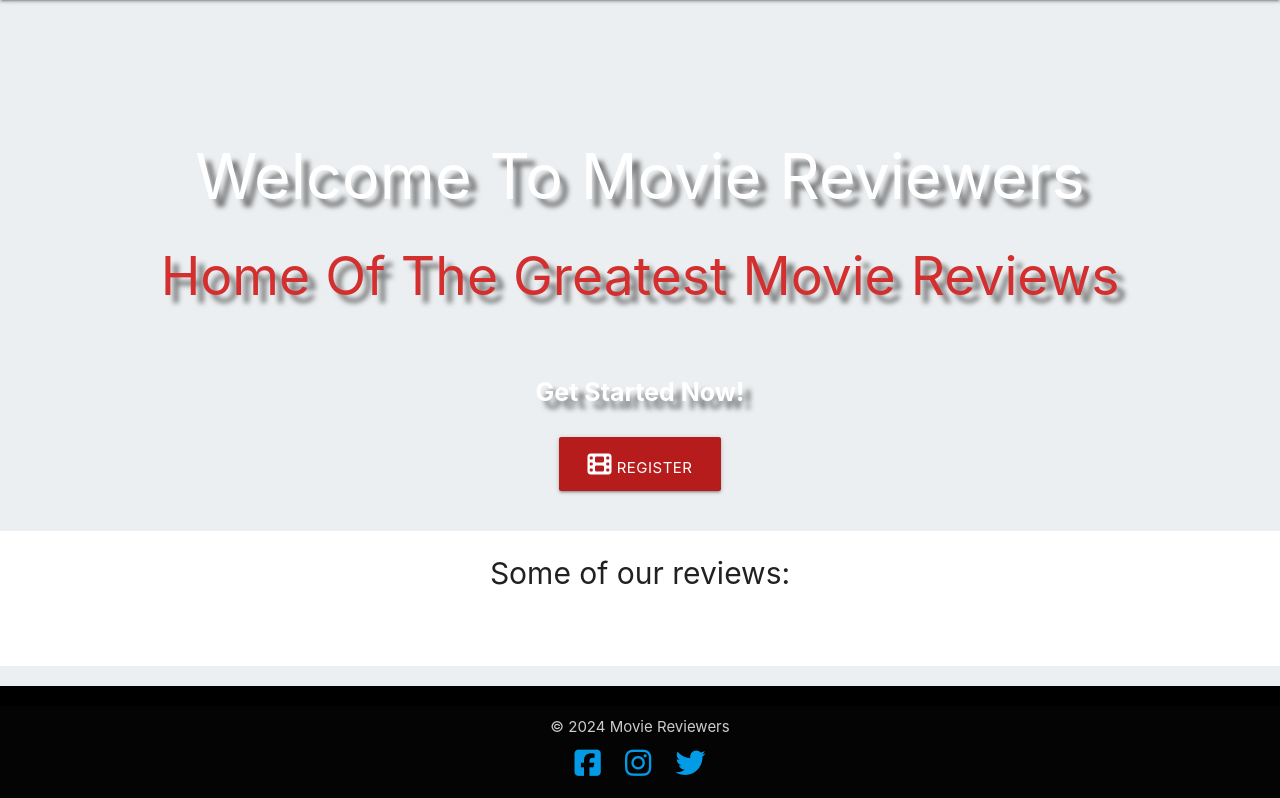
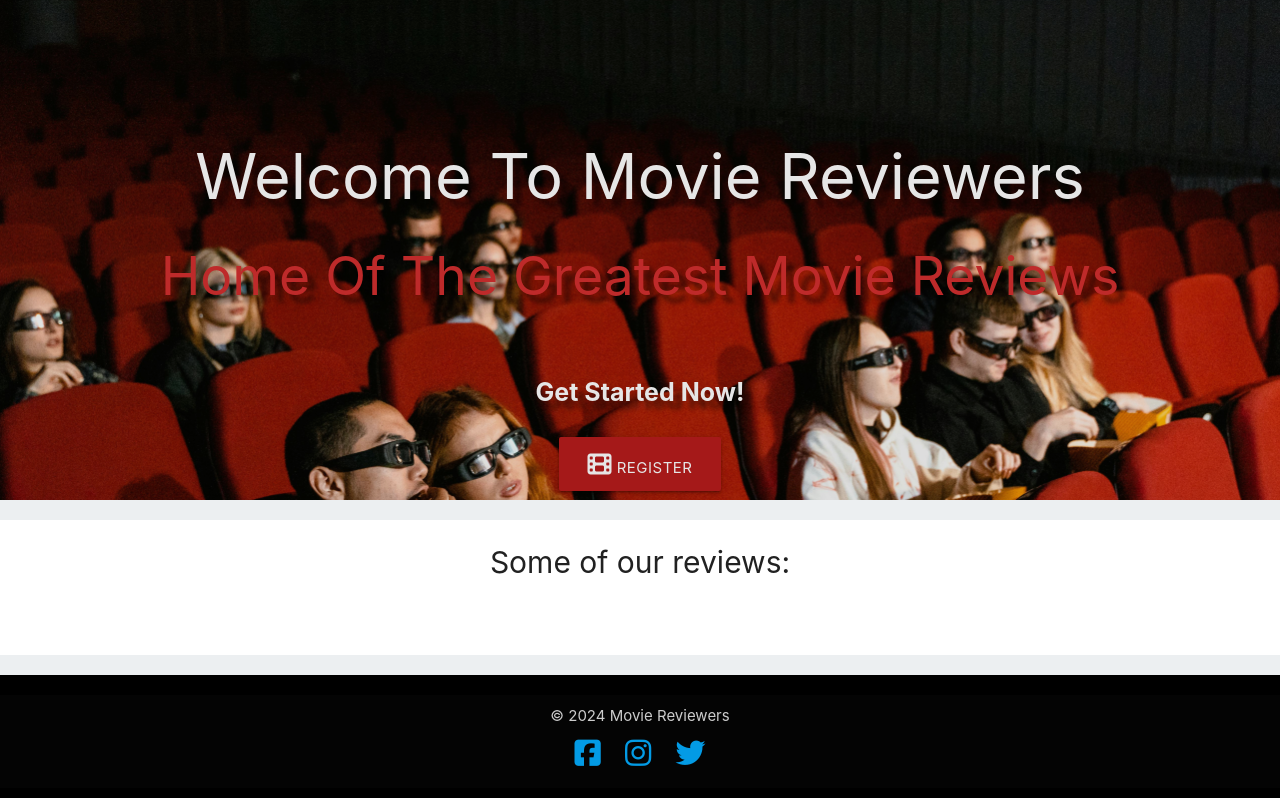
Before and after one commit to toddnedwards/milestone-3-project-movie-reviewer, a Flask app: page / in a window 1280 px wide. Shown: the part 64-862 px from the top of the page. After the commit the page ends 830 px from the top, so only its background shows below. Run offline with Flask 3, Linux system fonts and the light colour scheme; data that the repository does not hold is empty; some libraries are stand-ins or nearby versions.

Commit message:
background image resized and registration button now inside background image area

```diff
--- a/static/css/style.css
+++ b/static/css/style.css
@@ -78,7 +78,23 @@ h1, h2, h3 {
     background-size: cover!important;
 }
 
+.index-background-img {
+    position: relative;
+    filter: brightness(90%);
+    box-sizing: border-box!important;
+    max-width: 100%!important;
+    height: 500px!important;
+    background-image: url('/static/images/background-image-cropped.jpg')!important;
+    background-repeat: no-repeat!important;
+    background-position: center!important;
+    background-size: cover!important;
+}
+
 .reviews-heading-text {
     background-color: rgba(0, 0, 0, 0.7);
     margin-top: 30px;
 }
+
+.sidenav li>a {
+    margin-top: 15px;
+}
```
